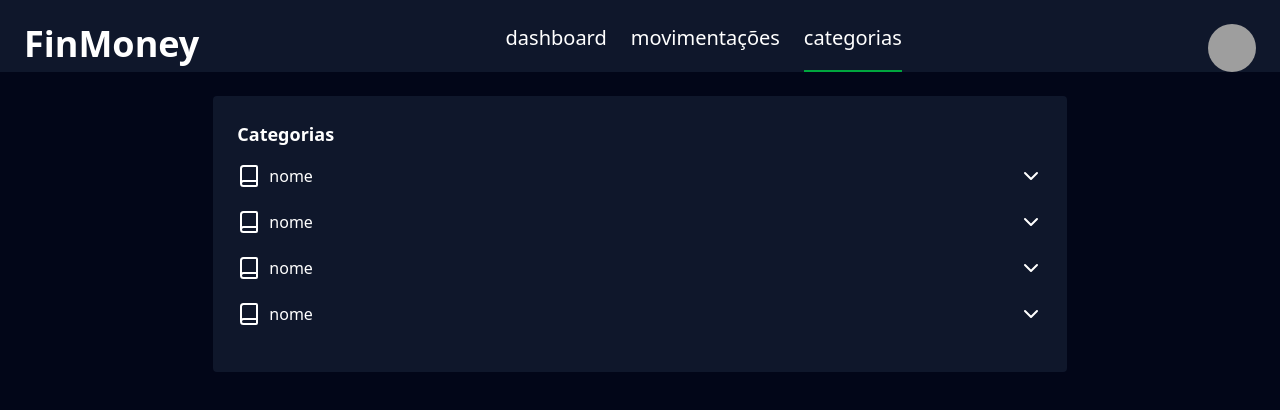
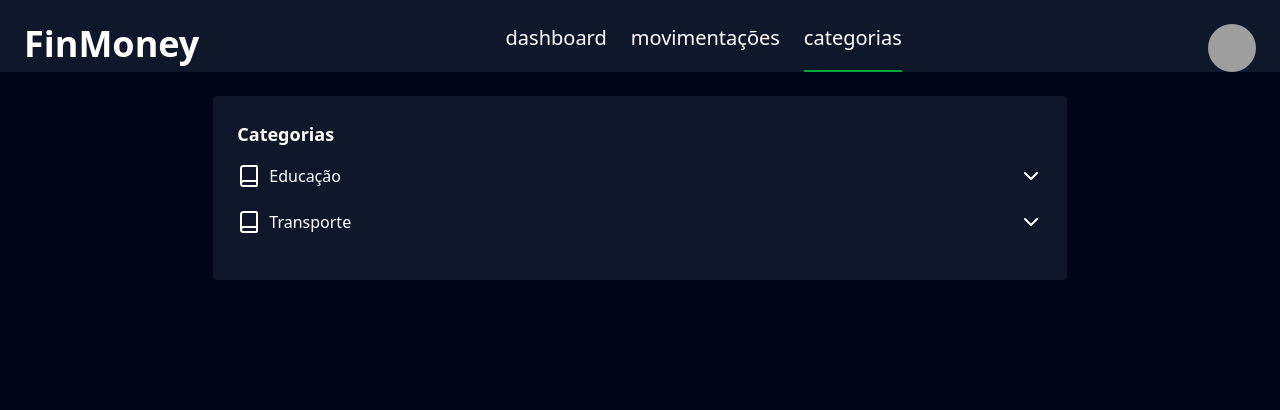
Before and after one commit to MarsoL4/finmoney-web, a Next.js app: page /categories in a window 1280 px wide. Shown: the top 410 px of the page. Built offline with nearby package versions, Linux system fonts and the light colour scheme; grey boxes are pictures that could not be loaded.

Commit message:
feat: icon

```diff
--- a/src/app/categories/page.tsx
+++ b/src/app/categories/page.tsx
@@ -1,5 +1,19 @@
 import CategoryItem from "@/components/category-item";
 import NavBar from "@/components/nav-bar";
+
+//Simulação do que o back-end devolverá
+const data = [
+    {
+        id: 1,
+        icon: "Book",
+        name: "Educação",
+    },
+    {
+        id: 2,
+        icon: "Bus",
+        name: "Transporte",
+    }
+]
 
 export default function CategoriesPage(){
     return(
@@ -10,10 +24,9 @@ export default function CategoriesPage(){
                 <div className="bg-slate-900 rounded min-w-2/3 p-6 m-6">
                     <h2 className="text-lg font-bold ">Categorias</h2>
 
-                    <CategoryItem />
-                    <CategoryItem />
-                    <CategoryItem />
-                    <CategoryItem />
+                    {data.map(category => <CategoryItem category={category} />)}
+
+
                 </div>
             </main>
 
--- a/src/components/category-item.tsx
+++ b/src/components/category-item.tsx
@@ -1,12 +1,22 @@
 import { Book } from "lucide-react";
 import CrudDropdown from "./crud-dropdown";
 
-export default function CategoryItem(){
+interface Category {
+    id: number,
+    icon: string,
+    name: string
+}
+
+interface CategoryItemProps{
+    category: Category;
+}
+
+export default function CategoryItem({category} : CategoryItemProps){
     return(
         <div className="flex justify-between my-4">
             <div className="flex gap-2">
                 <Book />
-                <span>nome</span>
+                <span>{category.name}</span>
             </div>
 
             <div>
--- a/src/components/crud-dropdown.tsx
+++ b/src/components/crud-dropdown.tsx
@@ -1,6 +1,6 @@
 import { DropdownMenuTrigger } from "@radix-ui/react-dropdown-menu";
 import { DropdownMenu, DropdownMenuContent, DropdownMenuItem, DropdownMenuLabel, DropdownMenuSeparator } from "./ui/dropdown-menu";
-import { ChevronDown } from "lucide-react";
+import { ChevronDown, Pencil, Trash } from "lucide-react";
 
 export default function CrudDropdown(){
     return(
@@ -9,12 +9,15 @@ export default function CrudDropdown(){
                 <ChevronDown />
             </DropdownMenuTrigger>
                 <DropdownMenuContent>
-                    <DropdownMenuLabel>My Account</DropdownMenuLabel>
-                    <DropdownMenuSeparator />
-                    <DropdownMenuItem>Profile</DropdownMenuItem>
-                    <DropdownMenuItem>Billing</DropdownMenuItem>
-                    <DropdownMenuItem>Team</DropdownMenuItem>
-                    <DropdownMenuItem>Subscription</DropdownMenuItem>
+                    <DropdownMenuItem>
+                        <Pencil/>
+                        Editar
+                    </DropdownMenuItem>
+
+                    <DropdownMenuItem>
+                        <Trash/>
+                        Apagar
+                    </DropdownMenuItem>
                 </DropdownMenuContent>
         </DropdownMenu>
 
--- /dev/null
+++ b/src/components/icon.tsx
@@ -0,0 +1,14 @@
+import * as LucideIcons from 'lucide-react'
+
+interface IconProps{
+    name: string
+}
+
+
+export default function Icon({name} : IconProps){
+    const LucideIcon = (LucideIcons as any)[name]
+
+    return (
+        <LucideIcon />
+    )
+}
```
